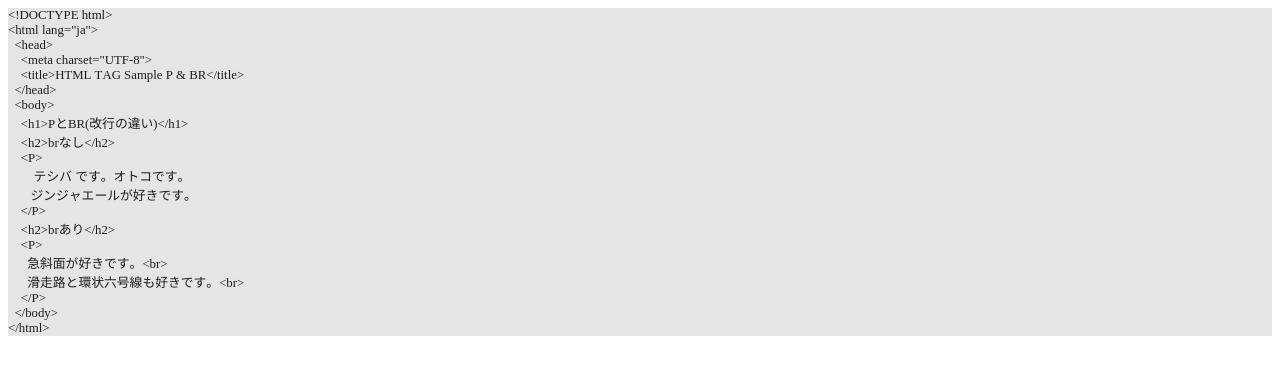
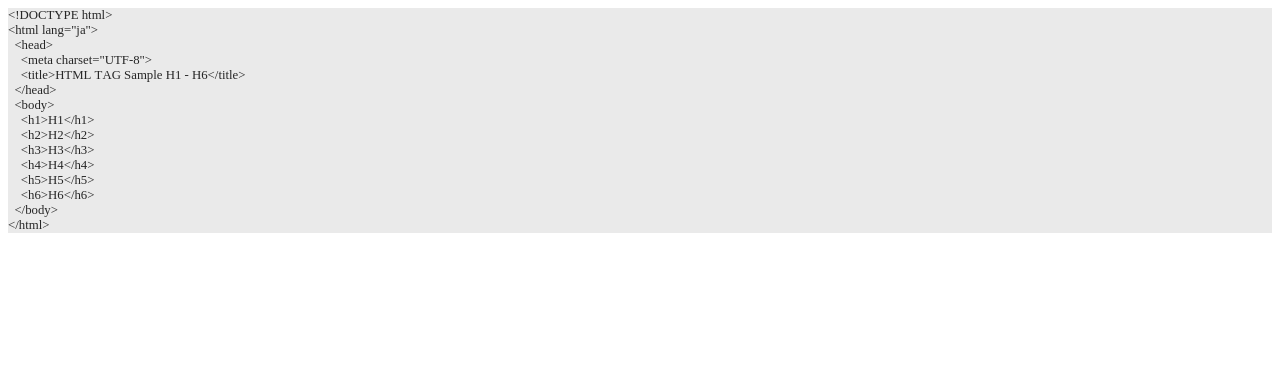
Before and after one commit to ktesiba/html_smple_03, a plain HTML site: page index.html in a window 1280 px wide. Drawn offline with Linux system fonts and the light colour scheme.

Commit message:
Add files via upload

```diff
--- a/index.html
+++ b/index.html
@@ -7,11 +7,8 @@
   <meta name="Generator" content="Cocoa HTML Writer">
   <meta name="CocoaVersion" content="1894.4">
   <style type="text/css">
-    p.p1 {margin: 0.0px 0.0px 0.0px 0.0px; font: 12.8px 'Helvetica Neue Light'; color: #1d1d1d; -webkit-text-stroke: #1d1d1d; background-color: #e5e5e5}
-    p.p2 {margin: 0.0px 0.0px 0.0px 0.0px; font: 12.8px 'Hiragino Sans'; color: #1d1d1d; -webkit-text-stroke: #1d1d1d; background-color: #e5e5e5}
+    p.p1 {margin: 0.0px 0.0px 0.0px 0.0px; font: 12.8px 'Helvetica Neue Light'; color: #262626; -webkit-text-stroke: #262626; background-color: #eaeaea}
     span.s1 {font-kerning: none}
-    span.s2 {font: 12.8px 'Hiragino Sans'; font-kerning: none}
-    span.s3 {font: 12.8px 'Helvetica Neue Light'; font-kerning: none}
   </style>
 </head>
 <body>
@@ -19,20 +16,15 @@
 <p class="p1"><span class="s1">&lt;html lang="ja"&gt;</span></p>
 <p class="p1"><span class="s1"><span class="Apple-converted-space">  </span>&lt;head&gt;</span></p>
 <p class="p1"><span class="s1"><span class="Apple-converted-space">    </span>&lt;meta charset="UTF-8"&gt;</span></p>
-<p class="p1"><span class="s1"><span class="Apple-converted-space">    </span>&lt;title&gt;HTML TAG Sample P &amp; BR&lt;/title&gt;</span></p>
+<p class="p1"><span class="s1"><span class="Apple-converted-space">    </span>&lt;title&gt;HTML TAG Sample H1 - H6&lt;/title&gt;</span></p>
 <p class="p1"><span class="s1"><span class="Apple-converted-space">  </span>&lt;/head&gt;</span></p>
 <p class="p1"><span class="s1"><span class="Apple-converted-space">  </span>&lt;body&gt;</span></p>
-<p class="p1"><span class="s1"><span class="Apple-converted-space">    </span>&lt;h1&gt;P</span><span class="s2">と</span><span class="s1">BR(</span><span class="s2">改行の違い</span><span class="s1">)&lt;/h1&gt;</span></p>
-<p class="p1"><span class="s1"><span class="Apple-converted-space">    </span>&lt;h2&gt;br</span><span class="s2">なし</span><span class="s1">&lt;/h2&gt;</span></p>
-<p class="p1"><span class="s1"><span class="Apple-converted-space">    </span>&lt;P&gt;</span></p>
-<p class="p2"><span class="s3"><span class="Apple-converted-space">    </span></span><span class="s1">　テシバ</span><span class="s3"> </span><span class="s1">です。オトコです。</span><span class="s3"> <span class="Apple-converted-space"> </span></span></p>
-<p class="p2"><span class="s3"><span class="Apple-converted-space">       </span></span><span class="s1">ジンジャエールが好きです。</span></p>
-<p class="p1"><span class="s1"><span class="Apple-converted-space">    </span>&lt;/P&gt;</span></p>
-<p class="p1"><span class="s1"><span class="Apple-converted-space">    </span>&lt;h2&gt;br</span><span class="s2">あり</span><span class="s1">&lt;/h2&gt;</span></p>
-<p class="p1"><span class="s1"><span class="Apple-converted-space">    </span>&lt;P&gt;</span></p>
-<p class="p1"><span class="s1"><span class="Apple-converted-space">      </span></span><span class="s2">急斜面が好きです。</span><span class="s1">&lt;br&gt;</span></p>
-<p class="p2"><span class="s3"><span class="Apple-converted-space">      </span></span><span class="s1">滑走路と環状六号線も好きです。</span><span class="s3">&lt;br&gt;</span></p>
-<p class="p1"><span class="s1"><span class="Apple-converted-space">    </span>&lt;/P&gt;</span></p>
+<p class="p1"><span class="s1"><span class="Apple-converted-space">    </span>&lt;h1&gt;H1&lt;/h1&gt;</span></p>
+<p class="p1"><span class="s1"><span class="Apple-converted-space">    </span>&lt;h2&gt;H2&lt;/h2&gt;</span></p>
+<p class="p1"><span class="s1"><span class="Apple-converted-space">    </span>&lt;h3&gt;H3&lt;/h3&gt;</span></p>
+<p class="p1"><span class="s1"><span class="Apple-converted-space">    </span>&lt;h4&gt;H4&lt;/h4&gt;</span></p>
+<p class="p1"><span class="s1"><span class="Apple-converted-space">    </span>&lt;h5&gt;H5&lt;/h5&gt;</span></p>
+<p class="p1"><span class="s1"><span class="Apple-converted-space">    </span>&lt;h6&gt;H6&lt;/h6&gt;</span></p>
 <p class="p1"><span class="s1"><span class="Apple-converted-space">  </span>&lt;/body&gt;</span></p>
 <p class="p1"><span class="s1">&lt;/html&gt;</span></p>
 </body>
```
